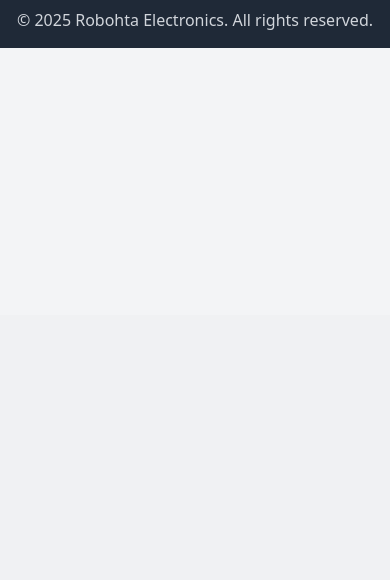
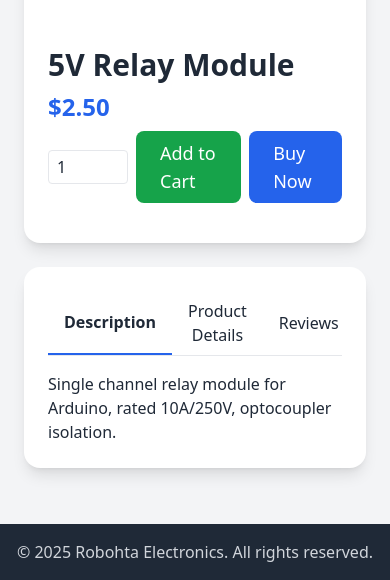
Before and after one commit to tauhidanam/tauhidanam.github.io, a Flask app: page /product/1 in a window 390 px wide. Shown: the part 529-1109 px from the top of the page. Before the commit the page ends 577 px from the top, so only its background shows below. Run offline with Flask 3, Linux system fonts and the light colour scheme; some libraries are stand-ins or nearby versions.

Commit message:
Revamp product page with new layout and features
Enhanced product page layout with additional features like image thumbnails, product details, reviews, and related products section.

```diff
--- a/templates/product.html
+++ b/templates/product.html
@@ -1,8 +1,118 @@
 {% extends "base.html" %}
 {% block content %}
-<h2>{{ product.name }}</h2>
-<img src="{{ product.image }}" width="300">
-<p>{{ product.description }}</p>
-<p><strong>${{ product.price }}</strong></p>
-<a href="/add_to_cart/{{ product.id }}">🛒 Add to Cart</a>
+<div class="max-w-6xl mx-auto bg-white p-6 rounded-2xl shadow-lg grid md:grid-cols-2 gap-8">
+  <!-- Product Images -->
+  <div>
+    <img id="mainImage" src="{{ product.image }}" alt="{{ product.name }}" class="w-full h-96 object-contain rounded-lg border p-2 mb-4">
+    {% if product.images %}
+    <div class="flex gap-2">
+      {% for img in product.images %}
+      <img src="{{ img }}" alt="thumb" class="w-20 h-20 object-contain rounded border cursor-pointer"
+           onclick="document.getElementById('mainImage').src='{{ img }}'">
+      {% endfor %}
+    </div>
+    {% endif %}
+  </div>
+
+  <!-- Product Info -->
+  <div>
+    <h1 class="text-3xl font-bold mb-2">{{ product.name }}</h1>
+    {% if product.model %}
+    <p class="text-sm text-gray-500 mb-2">Model: {{ product.model }}</p>
+    {% endif %}
+    <p class="text-2xl text-blue-600 font-semibold mb-2">${{ "%.2f"|format(product.price) }}</p>
+
+    <!-- Rating stars -->
+    {% if product.rating %}
+    <div class="flex items-center mb-4">
+      {% for i in range(1, 6) %}
+        {% if i <= product.rating %}
+          <span class="text-yellow-400">★</span>
+        {% else %}
+          <span class="text-gray-300">★</span>
+        {% endif %}
+      {% endfor %}
+      <span class="ml-2 text-sm text-gray-600">({{ product.reviews|default(0) }} reviews)</span>
+    </div>
+    {% endif %}
+
+    <!-- Short Specs -->
+    {% if product.specs %}
+    <ul class="list-disc list-inside text-gray-700 mb-4">
+      {% for spec in product.specs %}
+      <li>{{ spec }}</li>
+      {% endfor %}
+    </ul>
+    {% endif %}
+
+    <!-- Quantity and Add to Cart -->
+    <div class="flex items-center gap-2 mb-4">
+      <input type="number" min="1" value="1" class="border rounded px-2 py-1 w-20">
+      <a href="/add_to_cart/{{ product.id }}"
+         class="bg-green-600 hover:bg-green-700 text-white py-2 px-6 rounded-lg text-lg">Add to Cart</a>
+      <a href="/checkout"
+         class="bg-blue-600 hover:bg-blue-700 text-white py-2 px-6 rounded-lg text-lg">Buy Now</a>
+    </div>
+
+    <!-- Stock Status -->
+    {% if product.stock %}
+    <p class="text-sm text-green-600 font-semibold mb-4">In Stock</p>
+    {% endif %}
+  </div>
+</div>
+
+<!-- Tabs: Description, Details, Reviews -->
+<div class="max-w-6xl mx-auto bg-white p-6 rounded-2xl shadow-lg mt-6">
+  <div class="flex border-b mb-4">
+    <button onclick="openTab('description')" class="tab-button px-4 py-2 border-b-2 border-blue-600 font-semibold">Description</button>
+    <button onclick="openTab('details')" class="tab-button px-4 py-2">Product Details</button>
+    <button onclick="openTab('reviews')" class="tab-button px-4 py-2">Reviews</button>
+  </div>
+
+  <div id="description" class="tab-content">
+    <p>{{ product.description }}</p>
+  </div>
+  <div id="details" class="tab-content hidden">
+    {% if product.details %}
+      <ul class="list-disc list-inside">
+        {% for d in product.details %}
+        <li>{{ d }}</li>
+        {% endfor %}
+      </ul>
+    {% else %}
+      <p>No additional details.</p>
+    {% endif %}
+  </div>
+  <div id="reviews" class="tab-content hidden">
+    {% if product.review_text %}
+      <p>{{ product.review_text }}</p>
+    {% else %}
+      <p>No reviews yet.</p>
+    {% endif %}
+  </div>
+</div>
+
+<!-- Related Products -->
+{% if related_products %}
+<div class="max-w-6xl mx-auto mt-8">
+  <h2 class="text-2xl font-bold mb-4">Other Products You May Like</h2>
+  <div class="grid md:grid-cols-4 sm:grid-cols-2 grid-cols-1 gap-4">
+    {% for p in related_products %}
+    <div class="bg-white p-4 rounded-lg shadow hover:shadow-lg">
+      <img src="{{ p.image }}" class="w-full h-40 object-contain mb-2">
+      <h3 class="font-semibold">{{ p.name }}</h3>
+      <p class="text-blue-600 font-bold">${{ "%.2f"|format(p.price) }}</p>
+      <a href="/product/{{ p.id }}" class="text-sm text-blue-600 hover:underline">View</a>
+    </div>
+    {% endfor %}
+  </div>
+</div>
+{% endif %}
+
+<script>
+function openTab(tabId) {
+  document.querySelectorAll('.tab-content').forEach(tc => tc.classList.add('hidden'));
+  document.getElementById(tabId).classList.remove('hidden');
+}
+</script>
 {% endblock %}
```
